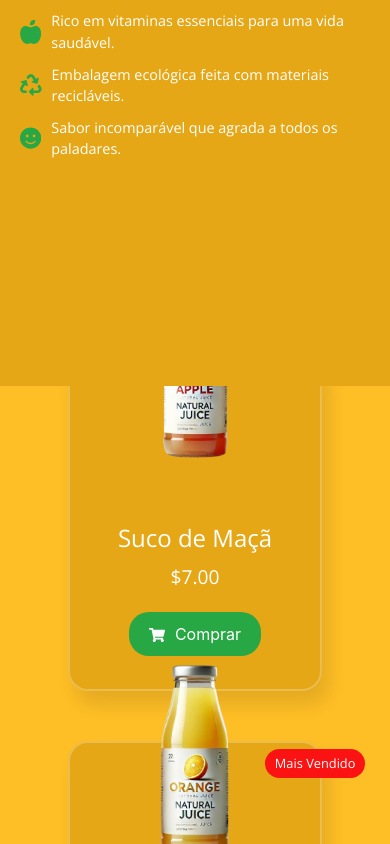
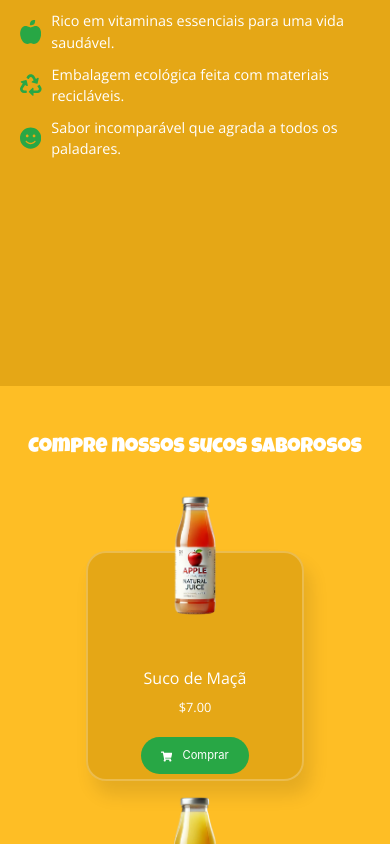
Before and after one commit to Viihgx/juice-store, a React (Create React App) app: page / in a window 390 px wide. Shown: the part 1900-2744 px from the top of the page. Built offline with nearby package versions, Linux system fonts and the light colour scheme.

Commit message:
:lipstick: adds responsiveness

```diff
--- a/src/components/Products.css
+++ b/src/components/Products.css
@@ -7,7 +7,7 @@
 .products h2 {
     font-family: 'Luckiest Guy', cursive;
     font-size: 2.5rem;
-    margin-bottom: 100px;
+    margin-bottom: 40px;
 }
 
 .product-col {
@@ -29,7 +29,7 @@
     position: relative;
     padding-top: 145px;
     height: 340px;
-    width: 70%;
+    width: 90%;
     transition: transform 0.3s ease, box-shadow 0.3s ease;
 }
 
@@ -40,7 +40,7 @@
 
 .product-card .image-container {
     position: absolute;
-    top: -85px; /* Ajusta a posição das imagens */
+    top: -85px;
     left: 50%;
     transform: translateX(-50%);
     width: 80%;
@@ -106,3 +106,160 @@
     font-family: 'Open Sans', sans-serif;
     font-size: 0.8rem;
 }
+
+/* Estilos para telas grandes */
+@media (min-width: 1200px) {
+    .products h2 {
+        font-size: 3.5rem;
+        margin-bottom: 60px;
+    }
+
+    .product-card {
+        padding-top: 100px;
+        height: auto;
+        width: 80%;
+    }
+
+    .image-container {
+        margin-top: 30px;
+    }
+
+    .product-card .product-image {
+        width: 45%;
+    }
+
+    .product-card .image-container {
+        top: -110px;
+    }
+
+
+    .product-card .card-title {
+        font-size: 1.7rem;
+        margin-top: 70px;
+    }
+
+    .product-card .card-text {
+        font-size: 1.5rem;
+    }
+}
+
+/* Estilos para telas médias */
+@media (max-width: 992px) {
+    .products {
+        height: auto;
+    }
+
+    .products h2 {
+        font-size: 2.5rem;
+        margin-bottom: 40px;
+    }
+
+    .product-card {
+        padding-top: 90px;
+        height: auto;
+        width: 70%;
+    }
+
+    .product-card .product-image {
+        width: 35%;
+    }
+
+    .product-card .image-container {
+        top: -60px;
+    }
+
+    .product-card .card-title {
+        font-size: 1.5rem;
+        margin-top: 70px;
+    }
+
+    .product-card .card-text {
+        font-size: 1.2rem;
+    }
+}
+
+/* Estilos para telas pequenas */
+@media (max-width: 768px) {
+    .products {
+        height: auto;
+    }
+
+    .products h2 {
+        font-size: 2rem;
+    }
+
+    .product-card {
+        padding-top: 80px;
+        height: auto;
+        width: 80%;
+    }
+
+    .product-card .product-image {
+        width: 35%;
+    }
+
+    .product-card .image-container {
+        top: -50px;
+    }
+
+    .product-card .card-title {
+        font-size: 1.2rem;
+        margin-top: 50px;
+    }
+
+    .product-card .card-text {
+        font-size: 1rem;
+    }
+
+    .product-card .btn {
+        font-size: 0.9rem;
+        padding: 10px 20px;
+        border-radius: 20px;
+    }
+
+    .badge-top-right {
+        font-size: 0.7rem;
+    }
+}
+
+/* Estilos para telas muito pequenas */
+@media (max-width: 576px) {
+    .products h2 {
+        font-size: 1.3rem;
+    }
+
+    .product-card {
+        padding-top: 70px;
+        height: 230px;
+        width: 60%;
+        margin-top: 20px;
+    }
+
+    .product-card .product-image {
+        width: 30%;
+        height: auto;
+    }
+
+    .product-card .image-container {
+        top: -60px;
+    }
+
+    .product-card .card-title {
+        font-size: 1rem;
+        margin-top: 30px;
+    }
+
+    .product-card .card-text {
+        font-size: 0.8rem;
+    }
+
+    .product-card .btn {
+        font-size: 0.7rem;
+        padding: 10px 20px;
+        border-radius: 20px;
+    }
+
+    .badge-top-right {
+        font-size: 0.5rem;
+    }
+}
--- a/src/components/Products.jsx
+++ b/src/components/Products.jsx
@@ -35,10 +35,10 @@ function Products({ addToCart }) {
   return (
     <Container className="products" id="products" fluid>
       <Col>
-        <h2 className="text-center fade-in-up">Compre nosso sucos saborosos</h2>
+        <h2 className="text-center fade-in-up">Compre nossos sucos saborosos</h2>
         <Row className="d-flex justify-content-center">
           {products.map((product) => (
-            <Col xs={12} md={6} lg={3} className="product-col fade-in-up" key={product.id}>
+            <Col xs={12} sm={6} lg={3} className="product-col fade-in-up" key={product.id}>
               <Card className="product-card">
                 {product.name === 'Suco de Laranja' && <span className="badge-top-right">Mais Vendido</span>}
                 <div className="image-container">
@@ -47,7 +47,7 @@ function Products({ addToCart }) {
                 <Card.Body>
                   <Card.Title>{product.name}</Card.Title>
                   <Card.Text>${product.price.toFixed(2)}</Card.Text>
-                  <Button variant="primary" onClick={() => addToCart(product)}>
+                  <Button xs={12} sm={6} lg={3} variant="primary" onClick={() => addToCart(product)}>
                     <FaShoppingCart style={{ marginRight: '10px' }} />
                     Comprar
                   </Button>
```
